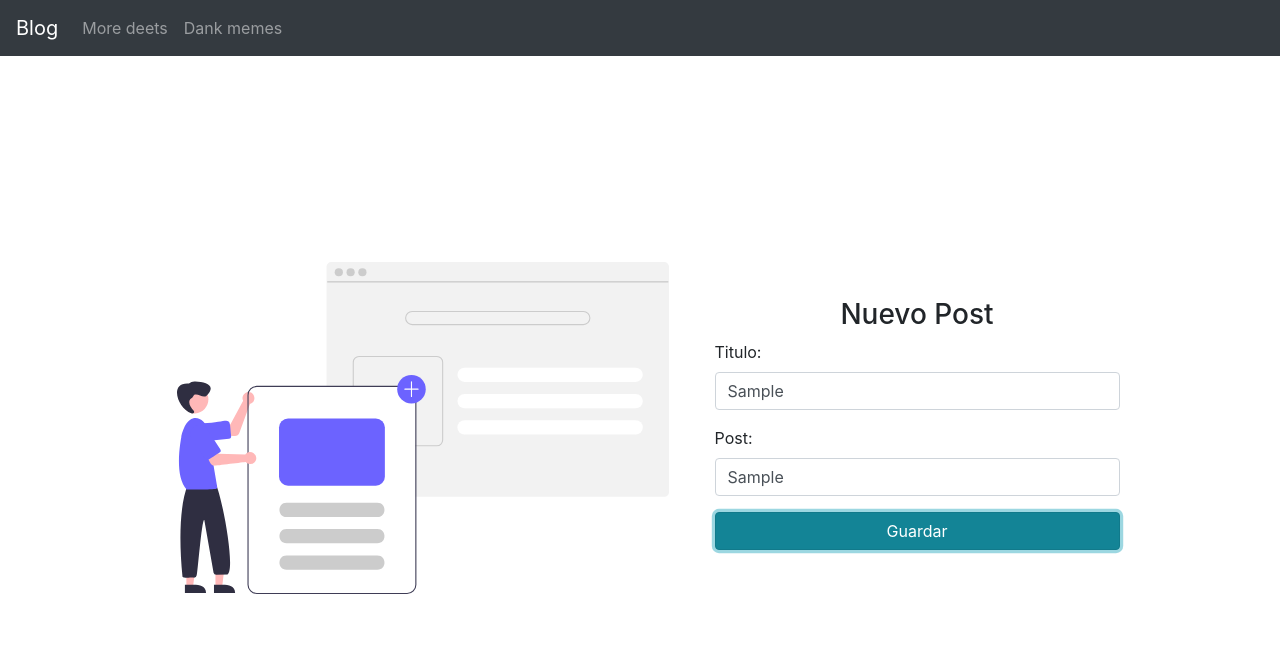
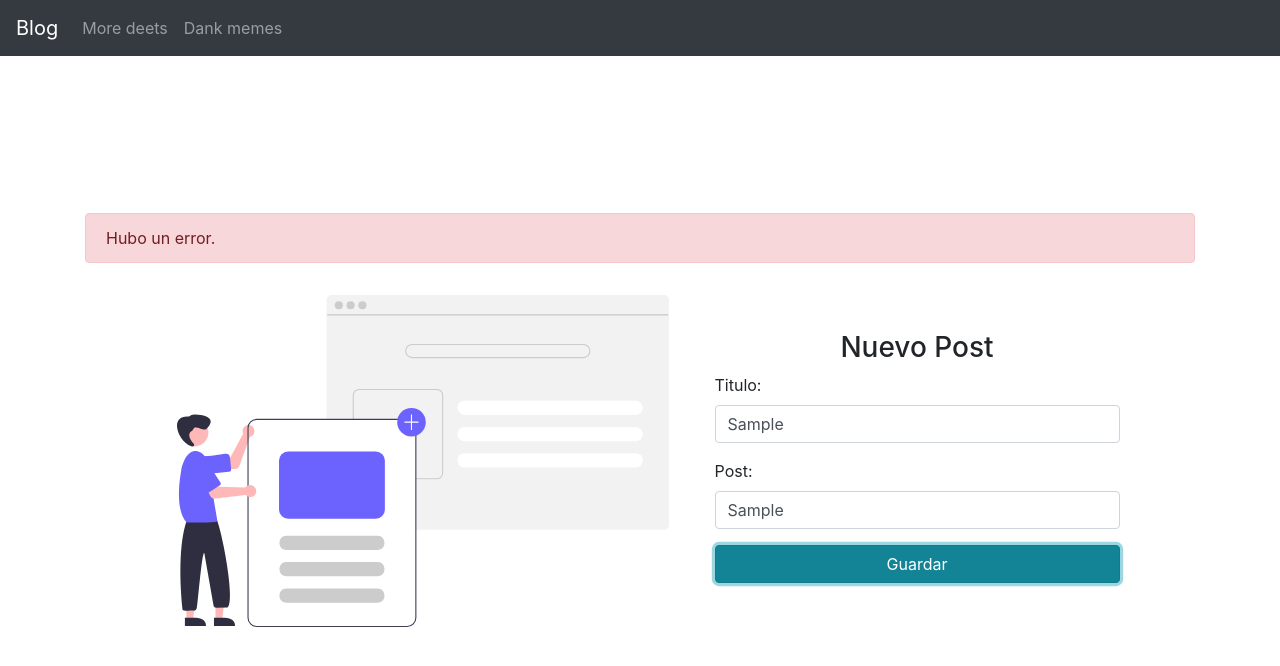
Before and after one commit to CamilaBernales/blog-react, a React (Create React App) app: page /post/alta in a window 1280 px wide. Both pictures are taken after typing "Sample", "Sample" into the empty fields and a click on the button "Guardar". Shown: the top 666 px of the page. Built offline with nearby package versions, Linux system fonts and the light colour scheme; no server answers.

Commit message:
agrego mensaje de error en componente alta

```diff
--- a/src/components/Alta.js
+++ b/src/components/Alta.js
@@ -10,6 +10,7 @@ const Alta = () => {
   });
   const { title, body } = post;
   const [error, setError] = useState(false);
+  const[msgError, setMsgError] =  useState("");
   const onChangeForm = (e) => {
     setError(false);
     setPost({
@@ -21,6 +22,7 @@ const Alta = () => {
     e.preventDefault();
     if (title.trim() === "" || body.trim() === "") {
       setError(true);
+      setMsgError("Hubo un error.")
       return;
     }
     fetch("https://jsonplaceholder.typicode.com/posts", {
@@ -39,12 +41,15 @@ const Alta = () => {
         datosLS.push(post);
         localStorage.setItem("post_filtrados", JSON.stringify(datosLS));
       })
-      .catch((err) => console.log("error", err));
+      .catch((err) => {
+        setError(true)
+        setMsgError("Hubo un error.")
+      });
   };
   return (
     <Container className="m-auto ">
       {error ? (
-        <Alert variant="danger">Los campos deben estar completos</Alert>
+        <Alert variant="danger">{msgError}</Alert>
       ) : null}
       <Row className="px-5 d-flex justify-content-center align-items-center ">
         <Col sm={12} md={8} xl={6} lg={8} className=" mx-3 my-3">
```
